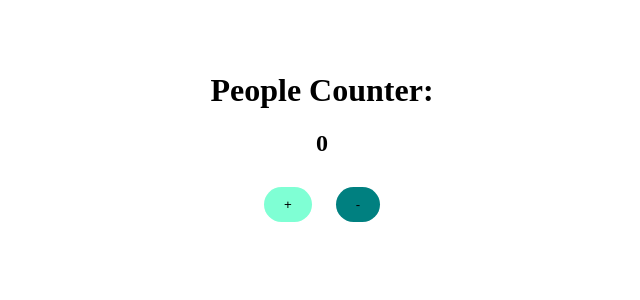
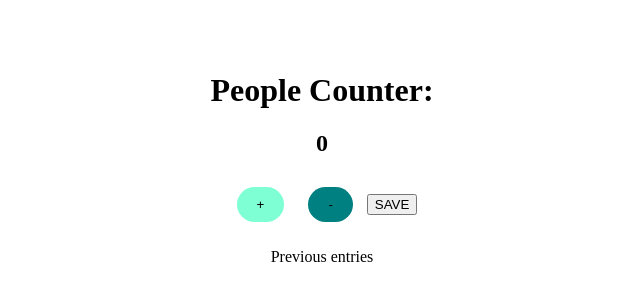
Before and after one commit to RaymondwChen2/js-practice, a plain HTML site: page index.html in a window 1280 px wide. Shown: the part 328-628 px from the top of the page, without its empty margins (318-958 px from the left). Drawn offline with Linux system fonts and the light colour scheme.

Commit message:
add save function with save entries to people counter

```diff
--- a/index.html
+++ b/index.html
@@ -11,6 +11,8 @@
             <h2 id="count-el">0</h2>
             <button id="increment" onclick="increment()">+</button>
             <button id="decrement" onclick="decrement()">-</button>
+            <button onclick="save()">SAVE</button>
+            <p id="prev">Previous entries </p>
             <script src="index.js"></script>
         </body>
     </html>
--- a/index.js
+++ b/index.js
@@ -1,6 +1,7 @@
 
 let count = 0;
-let countEl = document.getElementById("count-el")
+let countEl = document.getElementById("count-el");
+let prev = document.getElementById("prev");
 
 function increment() {
     count += 1;
@@ -12,3 +13,9 @@ function decrement() {
         countEl.innerHTML = count;
     }
 }
+
+function save() {
+    prev.textContent += count + " - ";
+    count = 0;
+    countEl.textContent = count;
+}
```
